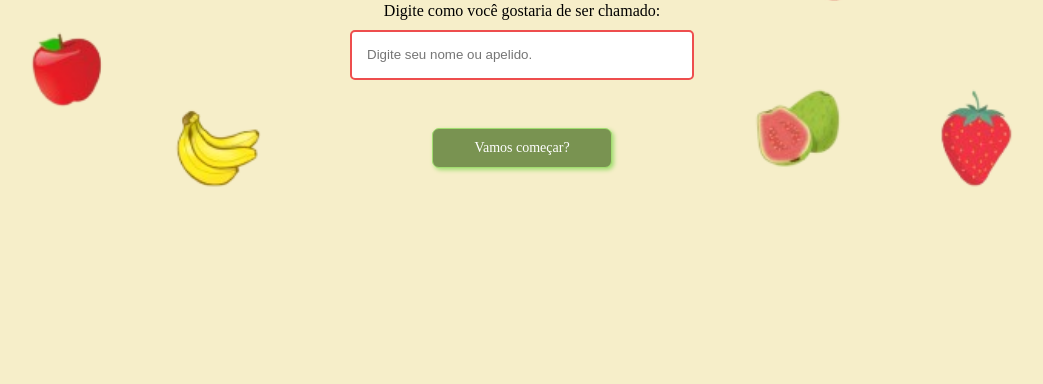
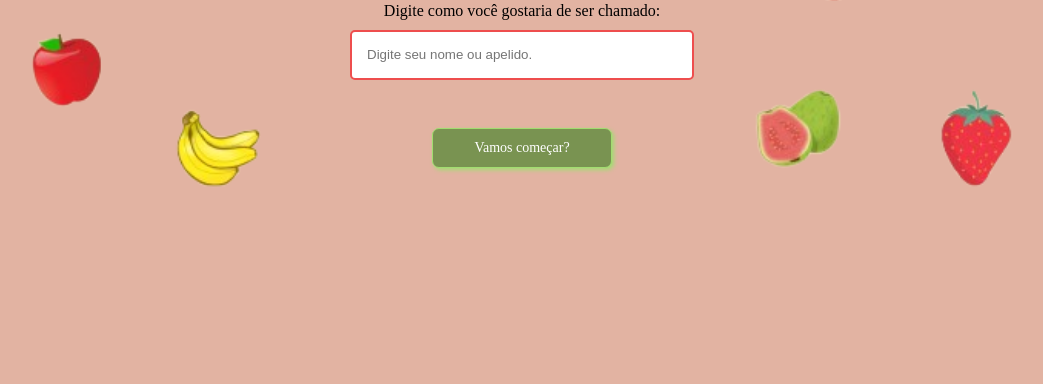
Before and after one commit to thamiresantos/FruitQuiz, a plain HTML site: page index.html in a window 1280 px wide. Shown: the part 416-800 px from the top of the page, without its empty margins (118-1161 px from the left). Drawn offline with Linux system fonts and the light colour scheme; a web font is replaced by a local one.

Commit message:
teste nova cor

```diff
--- a/estilos/style.css
+++ b/estilos/style.css
@@ -7,7 +7,8 @@
     ---fonte-principal: "Boogaloo", serif;
     ---fonte-segundaria: "Brawler", serif;
 
-    ---cor-de-fundo:#F6EEC9;
+    ---cor-de-fundo:#d38c73a8;
+    /*#F6EEC9;*/
     ---vermelho: #FF0000;
     ---vermelho-medio: #EE4E4E;
     ---vermelho-claro: #FFA27F;
```
